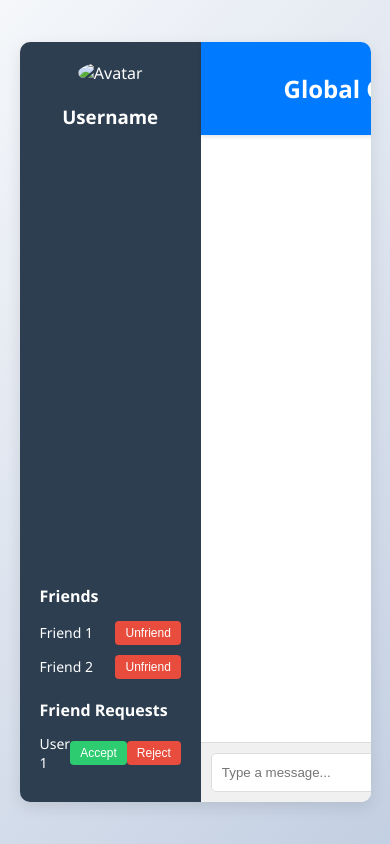
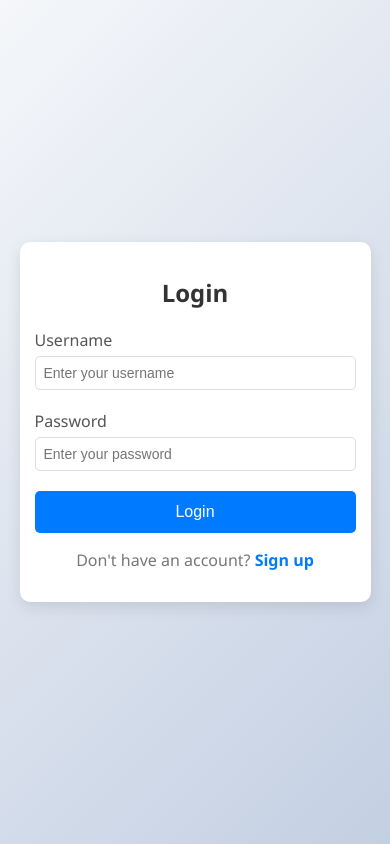
Before and after one commit to githubman-coder/chattingapp, a plain HTML site: page chat.html in a window 390 px wide. Drawn offline with Linux system fonts and the light colour scheme.

Commit message:
mobile responsiveness

```diff
--- a/chat.html
+++ b/chat.html
@@ -3,188 +3,195 @@
 <head>
     <meta charset="UTF-8">
     <meta name="viewport" content="width=device-width, initial-scale=1.0">
-    <title>Chat App - Global Chat</title>
-    <link rel="stylesheet" href="styles.css">
+    <title>Chat App - Login/Signup</title>
+    <style>
+        body {
+            font-family: 'Segoe UI', Tahoma, Geneva, Verdana, sans-serif;
+            background: linear-gradient(135deg, #f5f7fa 0%, #c3cfe2 100%);
+            display: flex;
+            justify-content: center;
+            align-items: center;
+            height: 100vh;
+            margin: 0;
+        }
+
+        .auth-container {
+            background: #fff;
+            padding: 20px;
+            border-radius: 10px;
+            box-shadow: 0 5px 15px rgba(0, 0, 0, 0.1);
+            width: 100%;
+            max-width: 400px;
+            box-sizing: border-box;
+            position: relative;
+        }
+
+        .form-wrapper {
+            display: none;
+        }
+
+        .form-wrapper.active, .form-wrapper:not(.hidden) {
+            display: block;
+        }
+
+        h2 {
+            margin-bottom: 20px;
+            color: #333;
+            font-weight: 600;
+            text-align: center;
+        }
+
+        .input-group {
+            margin-bottom: 20px;
+        }
+
+        .input-group label {
+            display: block;
+            margin-bottom: 5px;
+            color: #555;
+        }
+
+        .input-group input {
+            width: 100%;
+            padding: 10px;
+            border: 1px solid #ddd;
+            border-radius: 5px;
+            font-size: 14px;
+            color: #333;
+            box-sizing: border-box;
+        }
+
+        .btn {
+            width: 100%;
+            padding: 10px;
+            background: #007bff;
+            border: none;
+            border-radius: 5px;
+            color: #fff;
+            font-size: 16px;
+            cursor: pointer;
+            transition: background 0.3s;
+            box-sizing: border-box;
+        }
+
+        .btn:hover {
+            background: #0056b3;
+        }
+
+        p {
+            text-align: center;
+            color: #777;
+        }
+
+        p .toggle-form {
+            color: #007bff;
+            cursor: pointer;
+            font-weight: 600;
+        }
+
+        p .toggle-form:hover {
+            text-decoration: underline;
+        }
+
+        /* Responsive styles */
+        @media (max-width: 768px) {
+            .auth-container {
+                padding: 15px;
+                width: 90%;
+                max-width: none;
+            }
+
+            .input-group input {
+                font-size: 16px;
+            }
+
+            .btn {
+                font-size: 18px;
+            }
+        }
+
+        @media (max-width: 480px) {
+            .input-group input {
+                padding: 8px;
+                font-size: 14px;
+            }
+
+            .btn {
+                padding: 12px;
+                font-size: 16px;
+            }
+        }
+    </style>
 </head>
 <body>
-    <div class="chat-container">
-        <div class="sidebar">
-            <div class="profile">
-                <img src="avatar.png" alt="Avatar" class="avatar">
-                <h3>Username</h3>
-            </div>
-            <nav>
-                <h2>Friends</h2>
-                <ul class="friend-list">
-                    <li>Friend 1 <button class="btn-unfriend">Unfriend</button></li>
-                    <li>Friend 2 <button class="btn-unfriend">Unfriend</button></li>
-                </ul>
-                <h2>Friend Requests</h2>
-                <ul class="friend-request-list">
-                    <li>User 1 <button class="btn-accept">Accept</button> <button class="btn-reject">Reject</button></li>
-                </ul>
-            </nav>
+    <div class="auth-container">
+        <div class="form-wrapper" id="login-wrapper">
+            <h2>Login</h2>
+            <form id="login-form">
+                <div class="input-group">
+                    <label for="login-username">Username</label>
+                    <input type="text" id="login-username" placeholder="Enter your username" required>
+                </div>
+                <div class="input-group">
+                    <label for="login-password">Password</label>
+                    <input type="password" id="login-password" placeholder="Enter your password" required>
+                </div>
+                <button type="submit" class="btn">Login</button>
+            </form>
+            <p>Don't have an account? <span class="toggle-form" id="show-signup">Sign up</span></p>
         </div>
-        <div class="chat-section">
-            <div class="chat-header">
-                <h2>Global Chat</h2>
-            </div>
-            <div class="chat-messages" id="chat-messages">
-            </div>
-            <div class="chat-input">
-                <input type="text" id="message-input" placeholder="Type a message...">
-                <button id="send-button" class="btn">Send</button>
-            </div>
+
+        <div class="form-wrapper hidden" id="signup-wrapper">
+            <h2>Sign Up</h2>
+            <form id="signup-form">
+                <div class="input-group">
+                    <label for="signup-username">Username</label>
+                    <input type="text" id="signup-username" placeholder="Choose a username" required>
+                </div>
+                <div class="input-group">
+                    <label for="signup-email">Email</label>
+                    <input type="email" id="signup-email" placeholder="Enter your email" required>
+                </div>
+                <div class="input-group">
+                    <label for="signup-password">Password</label>
+                    <input type="password" id="signup-password" placeholder="Create a password" required>
+                </div>
+                <button type="submit" class="btn">Sign Up</button>
+            </form>
+            <p>Already have an account? <span class="toggle-form" id="show-login">Login</span></p>
         </div>
     </div>
 
     <script>
-        document.getElementById('send-button').addEventListener('click', function() {
-            const message = document.getElementById('message-input').value;
-            if (message) {
-                const messageElement = document.createElement('div');
-                messageElement.className = 'message';
-                messageElement.textContent = message;
-                document.getElementById('chat-messages').appendChild(messageElement);
-                document.getElementById('message-input').value = '';
-            }
+        document.getElementById('show-signup').addEventListener('click', function() {
+            document.getElementById('login-wrapper').classList.add('hidden');
+            document.getElementById('signup-wrapper').classList.remove('hidden');
+        });
+
+        document.getElementById('show-login').addEventListener('click', function() {
+            document.getElementById('signup-wrapper').classList.add('hidden');
+            document.getElementById('login-wrapper').classList.remove('hidden');
+        });
+
+        document.getElementById('login-form').addEventListener('submit', function(event) {
+            event.preventDefault(); // Prevent the form from submitting the traditional way
+
+            // Here you can add validation checks or AJAX calls for real authentication
+            // For this demo, we'll assume login is always successful
+
+            // Redirect to chat page after successful login
+            window.location.href = 'chat.html';
+        });
+
+        document.getElementById('signup-form').addEventListener('submit', function(event) {
+            event.preventDefault(); // Prevent the form from submitting the traditional way
+
+            // Here you can add validation checks or AJAX calls for real registration
+            // For this demo, we'll assume signup is always successful
+
+            // Redirect to chat page after successful signup
+            window.location.href = 'chat.html';
         });
     </script>
-    <style>
-        body {
-    font-family: 'Segoe UI', Tahoma, Geneva, Verdana, sans-serif;
-    margin: 0;
-    background: linear-gradient(135deg, #f5f7fa 0%, #c3cfe2 100%);
-    height: 100vh;
-    display: flex;
-    align-items: center;
-    justify-content: center;
-}
-
-.chat-container {
-    display: flex;
-    width: 90%;
-    height: 90%;
-    box-shadow: 0 5px 15px rgba(0, 0, 0, 0.1);
-    border-radius: 10px;
-    overflow: hidden;
-}
-
-.sidebar {
-    width: 250px;
-    background: #2c3e50;
-    color: #fff;
-    padding: 20px;
-    display: flex;
-    flex-direction: column;
-    justify-content: space-between;
-}
-
-.sidebar .profile {
-    text-align: center;
-}
-
-.sidebar .avatar {
-    width: 100px;
-    height: 100px;
-    border-radius: 50%;
-    margin-bottom: 10px;
-}
-
-.sidebar h3 {
-    margin: 10px 0;
-}
-
-.sidebar nav h2 {
-    font-size: 16px;
-    margin-top: 20px;
-}
-
-.friend-list, .friend-request-list {
-    list-style: none;
-    padding: 0;
-    margin: 10px 0 0 0;
-}
-
-.friend-list li, .friend-request-list li {
-    display: flex;
-    justify-content: space-between;
-    align-items: center;
-    margin-bottom: 10px;
-    font-size: 14px;
-}
-
-.btn-unfriend, .btn-accept, .btn-reject {
-    background: #e74c3c;
-    border: none;
-    padding: 5px 10px;
-    color: #fff;
-    cursor: pointer;
-    border-radius: 4px;
-    font-size: 12px;
-    transition: background 0.3s;
-}
-
-.btn-accept {
-    background: #2ecc71;
-}
-
-.btn-reject {
-    background: #e74c3c;
-}
-
-.btn-unfriend:hover, .btn-accept:hover, .btn-reject:hover {
-    opacity: 0.8;
-}
-
-.chat-section {
-    flex: 1;
-    display: flex;
-    flex-direction: column;
-    background: #fff;
-}
-
-.chat-header {
-    background: #007bff;
-    color: #fff;
-    padding: 10px;
-    text-align: center;
-    box-shadow: 0 2px 4px rgba(0, 0, 0, 0.1);
-}
-
-.chat-messages {
-    flex: 1;
-    padding: 20px;
-    overflow-y: auto;
-}
-
-.chat-messages .message {
-    padding: 10px;
-    background: #f0f0f0;
-    border-radius: 5px;
-    margin-bottom: 10px;
-    max-width: 70%;
-}
-
-.chat-input {
-    display: flex;
-    padding: 10px;
-    background: #f0f0f0;
-    border-top: 1px solid #ddd;
-}
-
-.chat-input input {
-    flex: 1;
-    padding: 10px;
-    border: 1px solid #ddd;
-    border-radius: 5px;
-    margin-right: 10px;
-}
-
-.chat-input .btn {
-    padding: 10px 20px;
-    border-radius: 5px;
-}
-    </style>
 </body>
 </html>
```
Also changed, not shown: index.html (+118 -84 lines).
